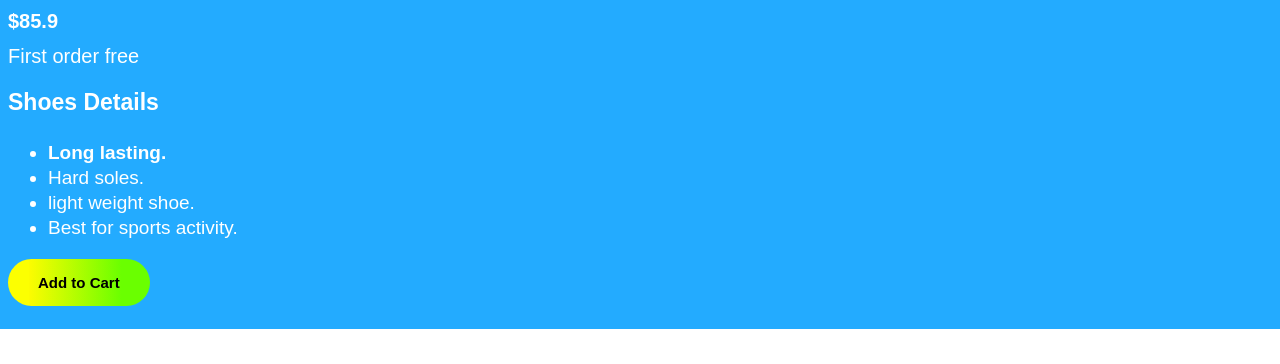
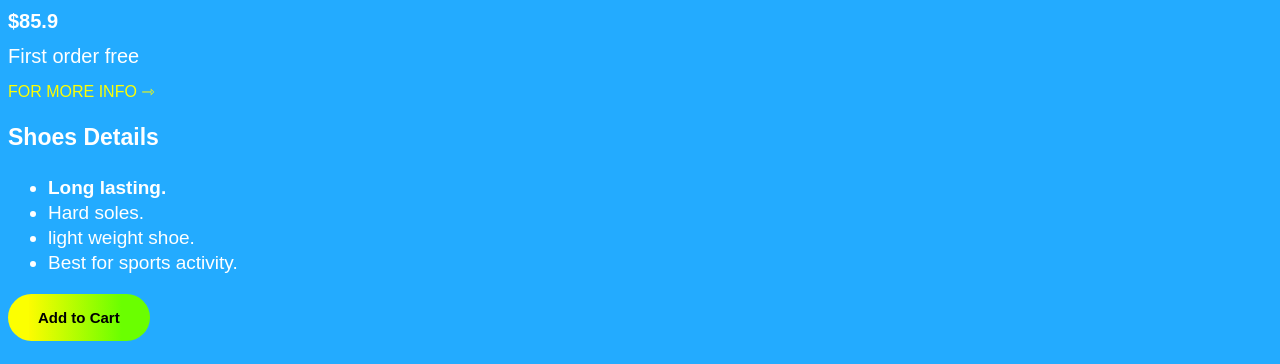
Before and after one commit to durudaniel/html_css-project, a plain HTML site: page index.html in a window 1280 px wide. Shown: the part 3124-3488 px from the top of the page. Before the commit the page ends 3453 px from the top, so only its background shows below. Drawn offline with Linux system fonts and the light colour scheme.

Commit message:
Creat a link with  the same properties of the old one

```diff
--- a/index.html
+++ b/index.html
@@ -161,6 +161,7 @@
         </p>
         <p><strong>$85.9</strong></p>
         <p>First order free</p>
+        <a class="more-info" href="#">for more info &roarr;</a>
         <h4>Shoes Details</h4>
         <ul class="un-list">
           <li>Long lasting.</li>
```
